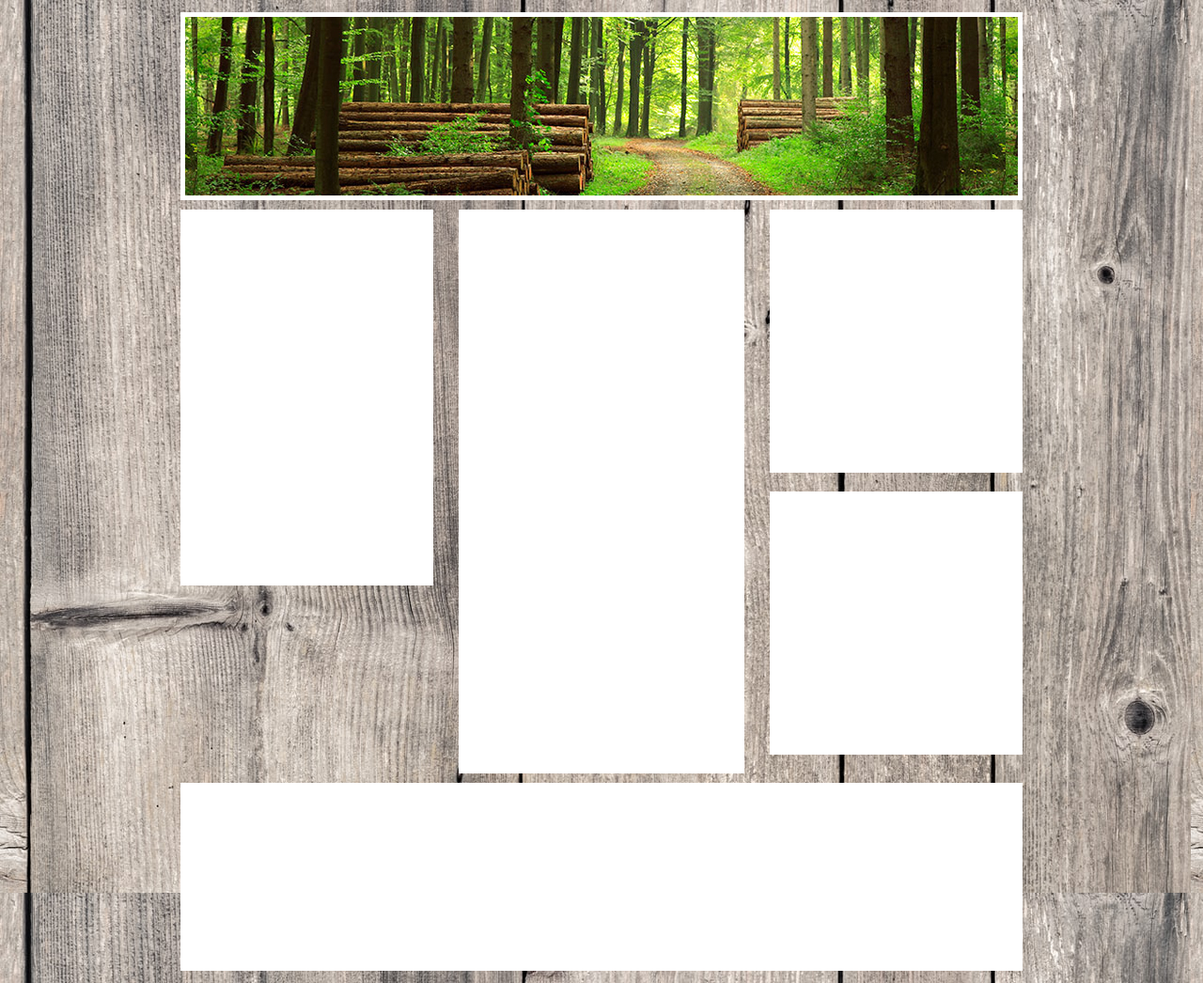
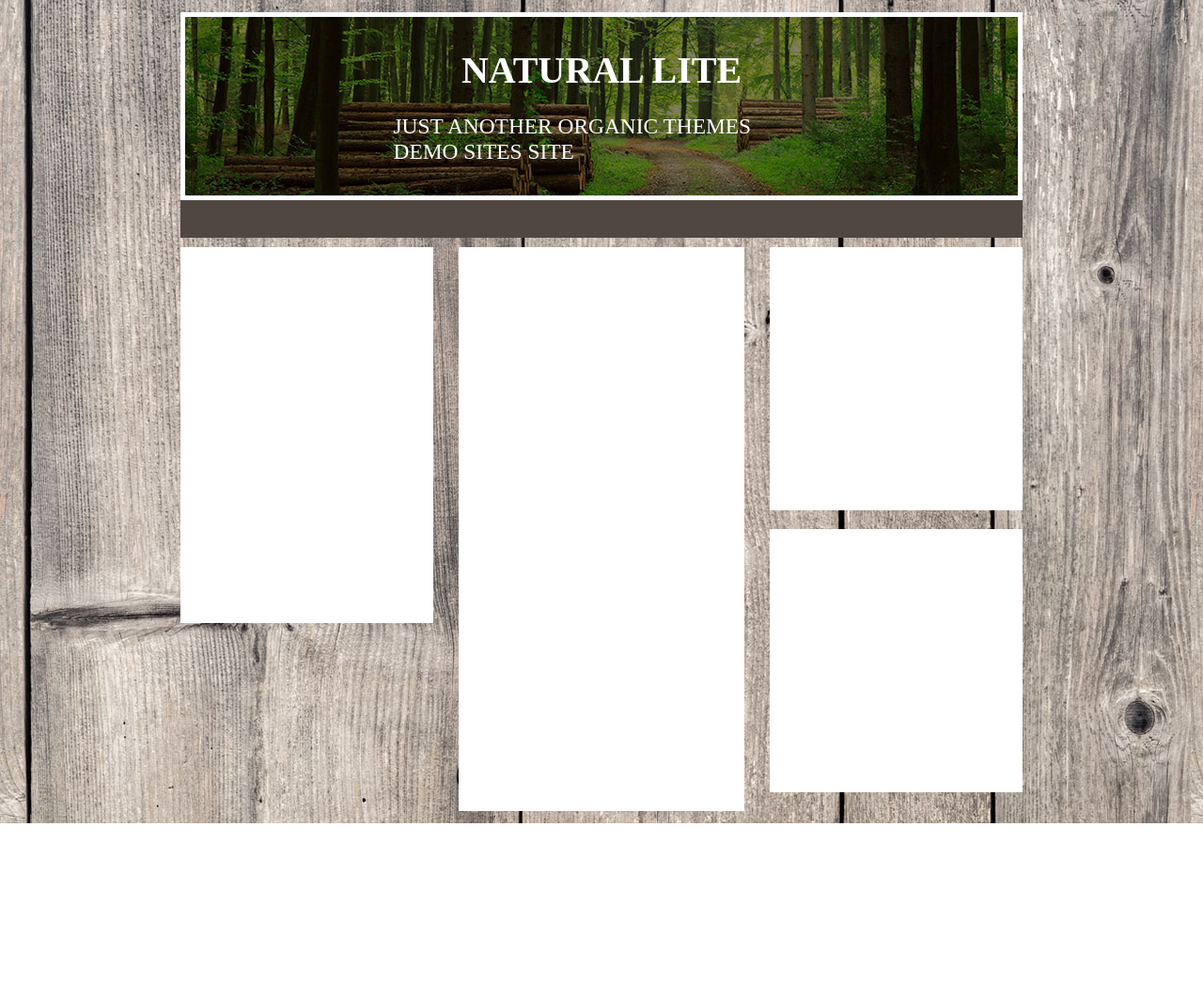
Before and after one commit to Antonio-Donadoni/htmlcss-wp, a plain HTML site: page index.html in a window 1280 px wide. Shown: the whole page at 94% size. After the commit the page ends 876 px from the top, so only its background shows below. Drawn offline with Linux system fonts and the light colour scheme.

Commit message:
style title box + add nav section

```diff
--- a/css/main.css
+++ b/css/main.css
@@ -14,14 +14,44 @@ main{
   padding: 1% 15%;
 }
 /* css header */
-header{
+
+.title-box {
   height: 200px;
-  margin-bottom: 10px;
+  position: relative;
   background-image: url("../img/forest.jpg");
   background-position: center;
-  border: 5px solid white;
+  border: 5px solid white;}
 
+.layover {
+      position: absolute;
+        height: 100%;
+        width: 100%;
+      background-color: rgba(0,0,0,0.5);
+  }
+
+.title {
+    color: white;
+    font-size: 20px;
+    position: absolute;
+      top:50%;
+      left:50%;
+      transform: translate(-50%,-50%);
 }
+
+
+.title h1 {
+  text-align: center;
+}
+.title h3 {
+  font-weight: 300;
+}
+
+nav{
+  background-color: #504741;
+  height: 40px;
+  margin-bottom: 10px;
+}
+]
 
 /* css footer */
 footer{
--- a/index.html
+++ b/index.html
@@ -11,7 +11,18 @@
 
       <!-- header -->
       <header>
+        <div class="title-box">
+          <div class="layover">
+            <div class="title">
+              <h1>NATURAL LITE</h1><br>
+              <h3>JUST ANOTHER ORGANIC THEMES DEMO SITES SITE</h3>
+            </div>
+          </div>
+        </div>
 
+        <nav>
+
+        </nav>
       </header>
 
       <!-- Main box -->
```
